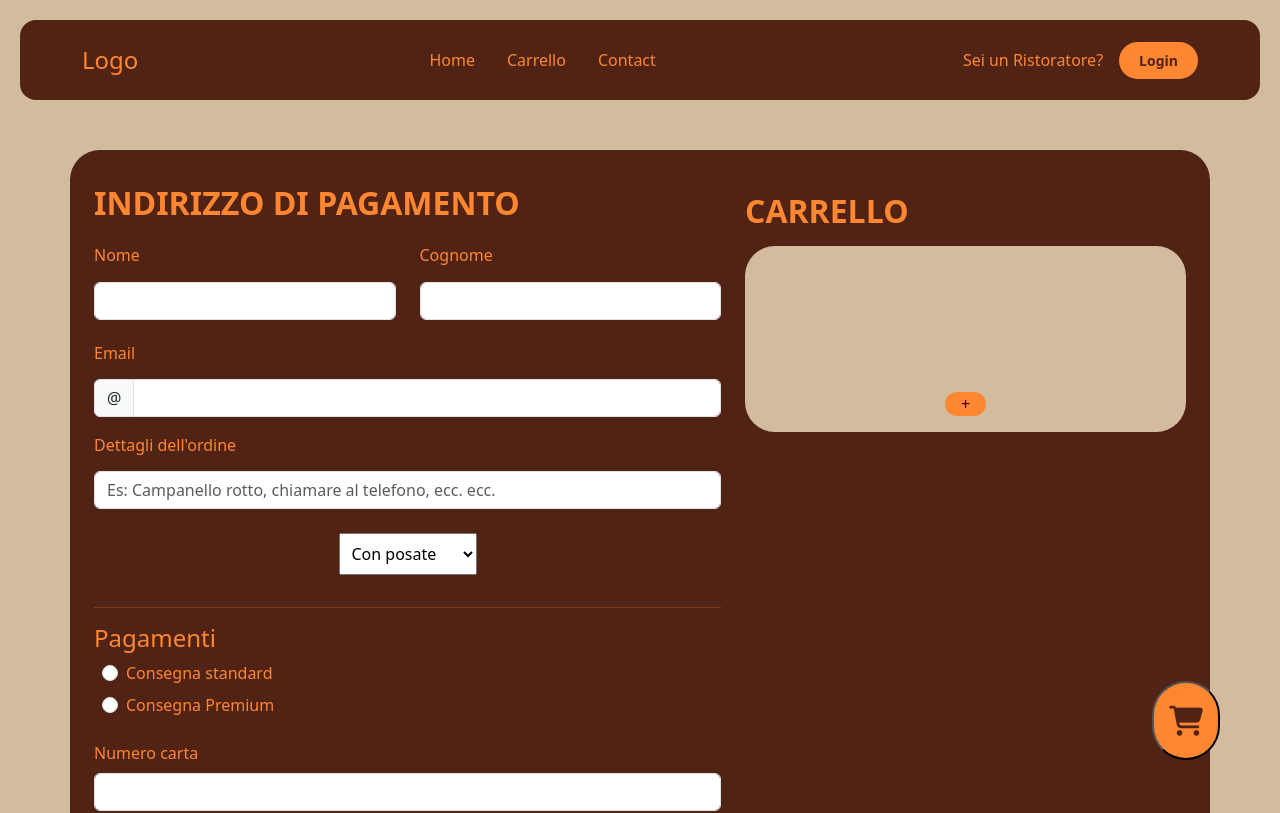
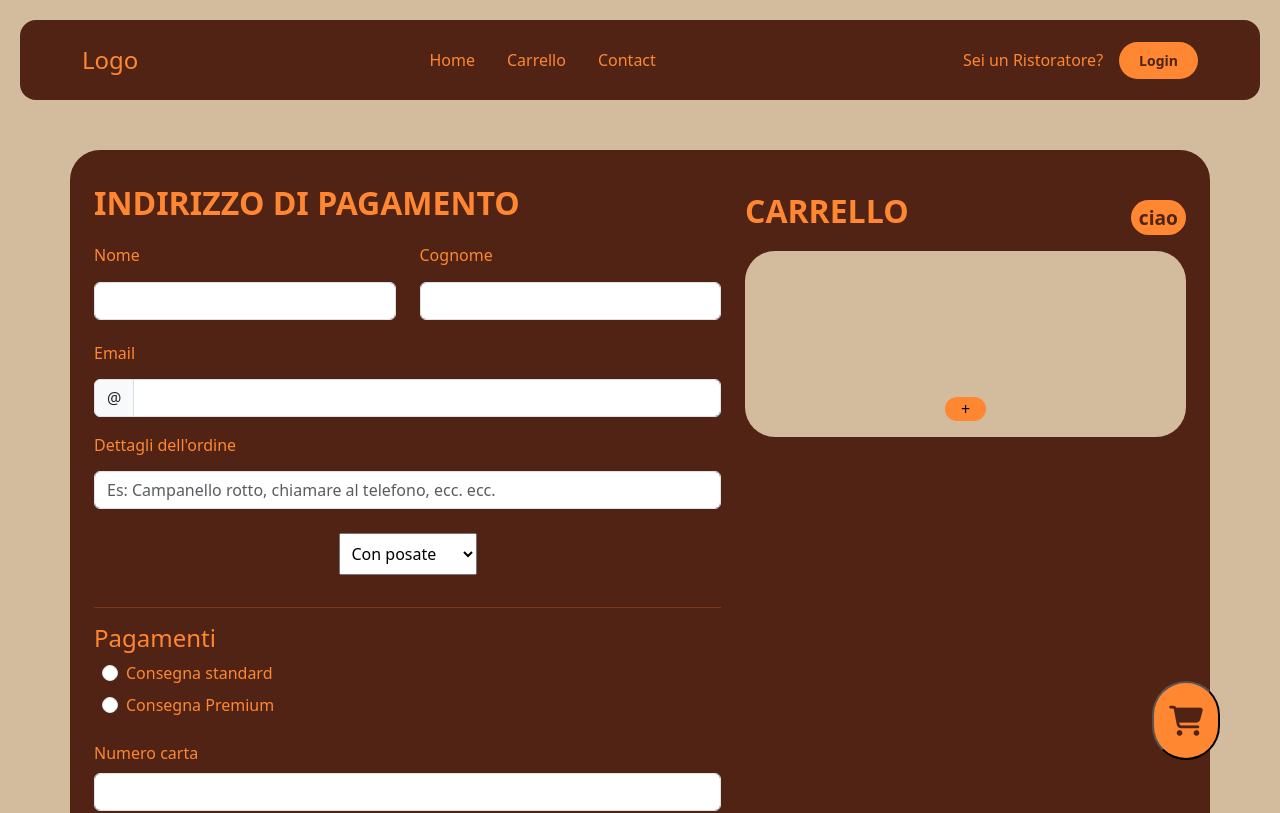
Before and after one commit to gabrielebottari/deliveboo-frontend, a Vue app: page /carrello in a window 1280 px wide. Shown: the top 813 px of the page. Built offline with nearby package versions, Linux system fonts and the light colour scheme.

Commit message:
Risolto bug

```diff
--- a/index.html
+++ b/index.html
@@ -16,18 +16,11 @@
     <div id="app">
 
     </div>
-
     <script type="module" src="/src/main.js"></script>
-
-     <!--script di j.quary !!PROVA!!-->
-   <script src="https://code.jquery.com/jquery-3.7.1.min.js" integrity="sha256-/JqT3SQfawRcv/BIHPThkBvs0OEvtFFmqPF/lYI/Cxo=" crossorigin="anonymous"></script>
-
     <!-- Js Bootstrap -->
     <script src="https://cdn.jsdelivr.net/npm/@popperjs/core@2.11.8/dist/umd/popper.min.js" integrity="sha384-I7E8VVD/ismYTF4hNIPjVp/Zjvgyol6VFvRkX/vR+Vc4jQkC+hVqc2pM8ODewa9r" crossorigin="anonymous"></script>
     <script src="https://cdn.jsdelivr.net/npm/bootstrap@5.3.3/dist/js/bootstrap.min.js" integrity="sha384-0pUGZvbkm6XF6gxjEnlmuGrJXVbNuzT9qBBavbLwCsOGabYfZo0T0to5eqruptLy" crossorigin="anonymous"></script>
 
-    <!--prova-->
-    <script type="module" src="./src/main.js"></script>
 
   </body>
 </html>
--- a/src/components/AppCarrello.vue
+++ b/src/components/AppCarrello.vue
@@ -6,7 +6,6 @@ export default {
 
 data() {
   return {
-  counter: 0,
   piatti: [{
       nome: "Carbonara",
       descrizione: "Pasta con le uova e guanciale, aggiunta pepe nero",
@@ -27,8 +26,7 @@ data() {
       descrizione: "Tagliata di manzo",
       prezzo: "£35"
               },
-          ],
-          indicePiattoCorrente: 0
+          ]
       };
     },
 };
--- a/src/components/AppHeader.vue
+++ b/src/components/AppHeader.vue
@@ -45,8 +45,6 @@ export default {
     </nav>
     <!--FINE NAVBAR-->
 
-    <!--DECIDERE SE METTERE O NO-->
-
 </template>
 
 <style lang="scss" scoped>
--- a/src/pages/Carrello.vue
+++ b/src/pages/Carrello.vue
@@ -1,5 +1,4 @@
 <script>
-import { counter } from '@fortawesome/fontawesome-svg-core';
 import axios from 'axios';
 
 export default {
@@ -107,7 +106,7 @@ export default {
                             CARRELLO
                         </h2>
                         <span id="piatti-presenti" class="badge rounded-pill my-2 p-2">
-                            {{ counter }}
+                            ciao
                         </span>
                     </span>
                     <div class="container-list-group">
```
Also changed, not shown: src/pages/Homepage.vue (+0 -45 lines).
